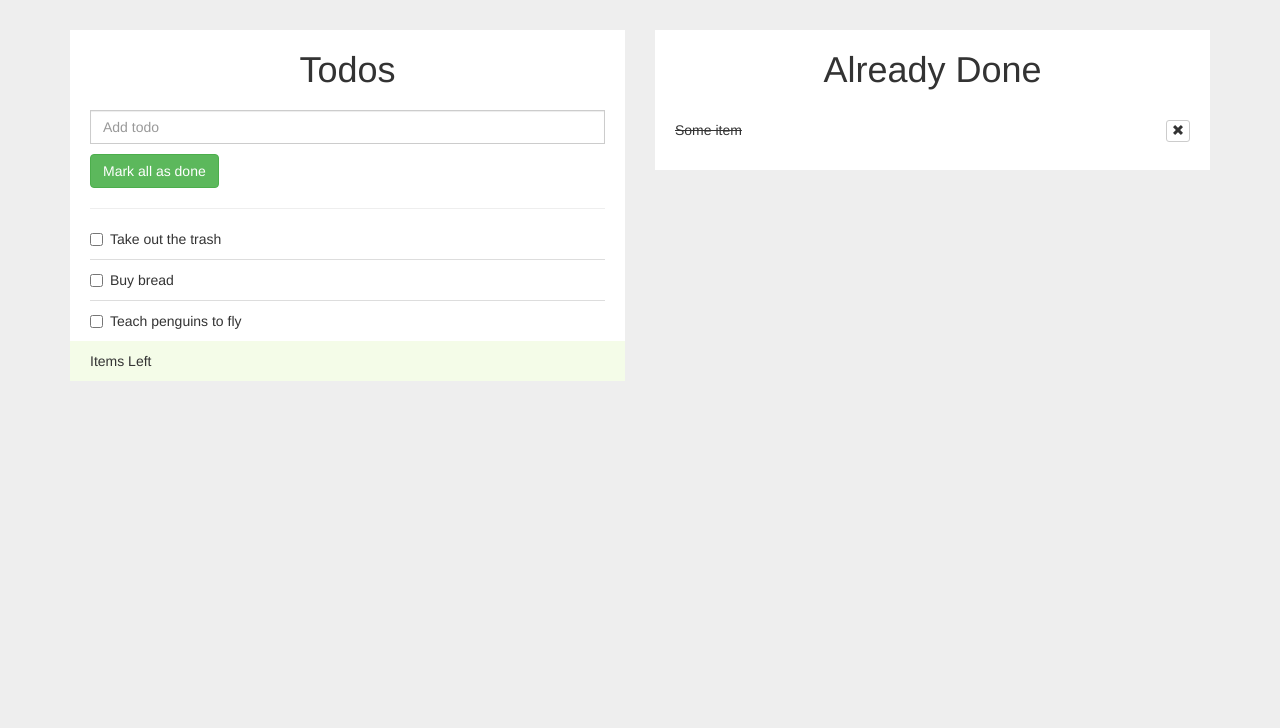
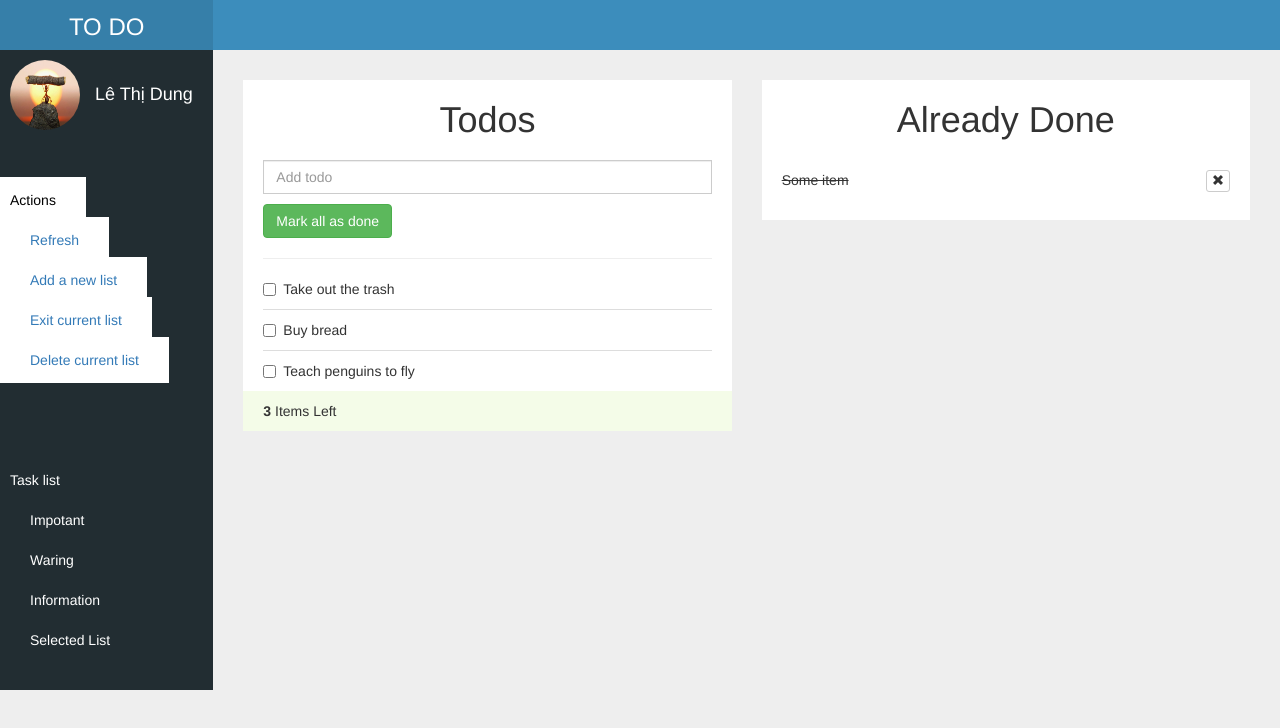
Before and after one commit to DungLe1603/TodoList-JS, a plain HTML site: page index.html in a window 1280 px wide. Drawn offline with Linux system fonts and the light colour scheme.

Commit message:
add file js

```diff
--- /dev/null
+++ b/css/mystyles.css
@@ -0,0 +1,26 @@
+
+.container {  width: 100%; margin: 0;}
+.avatar img { height:70px; width: 70px; margin: 10px; border-radius: 50%; }
+.avatar {color: #fff; font-size: 18px; }
+.topbar { height: 50px;  color:#fff; text-align: center; font-size: 24px; padding: 10px;}
+.topbar, .leftbar { margin: 0 -15px; }
+.part-left .topbar {background-color: #367fa9;}
+.part-right .topbar {background-color: #3c8dbc;}
+.leftbar { background-color: #222d32; }
+/*.actions-li { padding: 15px; margin: 20px 0;  background-color: #fff; }*/
+.actions-li {margin: 20px 0;}
+.actions-li a{padding: 15px 30px;background-color: #fff;}
+.actions-li a:hover { background-color: #eee; }
+
+.action-header { margin-left: -20px !important;}
+.action-header a { color: #000 !important;}
+.task-header { padding-left: 10px !important;}
+.task-li {padding: 10px 30px;}
+.task-li:hover {  background-color: #1a2226;}
+.task-li a{  color: #fff; text-decoration: none;}
+.leftbar-menu {
+	padding-left: 0;
+    list-style: none;
+    padding: 30px 0;}
+/*.leftbar-menu a { padding: 5px;}*/
+.task-menu { color: #fff; }
--- /dev/null
+++ b/css/style-todo.css
@@ -0,0 +1,42 @@
+body{
+    background-color:#EEEEEE;
+}
+.todolist{
+    background-color:#FFF;
+    padding:20px 20px 10px 20px;
+    margin-top:30px;
+}
+.todolist h1{
+    margin:0;
+    padding-bottom:20px;
+    text-align:center;
+}
+.form-control{
+    border-radius:0;
+}
+li.ui-state-default{
+    background:#fff;
+    border:none;
+    border-bottom:1px solid #ddd;
+}
+
+li.ui-state-default:last-child{
+    border-bottom:none;
+}
+
+.todo-footer{
+    background-color:#F4FCE8;
+    margin:0 -20px -10px -20px;
+    padding: 10px 20px;
+}
+#done-items li{
+    padding:10px 0;
+    border-bottom:1px solid #ddd;
+    text-decoration:line-through;
+}
+#done-items li:last-child{
+    border-bottom:none;
+}
+#checkAll{
+    margin-top:10px;
+}
--- a/index.html
+++ b/index.html
@@ -2,11 +2,42 @@
 <html>
 <head>
     <title>To do List</title>
-    <link rel="stylesheet" type="text/css" href="css/bootstrap.css">
-    <link rel="stylesheet" type="text/css" href="css/styles.css">
+    <link rel="stylesheet" type="text/css" href="css/bootstrap.min.css">
+    <link rel="stylesheet" type="text/css" href="css/style-todo.css">
+    <link rel="stylesheet" type="text/css" href="css/mystyles.css">
 
 </head>
 <body>
+
+        <div class="col-md-2 part-left">
+            <div class="topbar"> TO DO</div>
+            <div class="leftbar">
+                <div class="avatar">
+                <img  src="image/profile.jpg">
+                <span> Lê Thị Dung </span>
+                </div>
+                <div class="">
+                    <ul class="leftbar-menu action-menu">
+                        <li class="actions-li action-header"><a href="#"> Actions</a></li>
+                        <li class="actions-li"><a href="#"> Refresh</a></li>
+                        <li class="actions-li"><a href="#"> Add a new list</a></li>
+                        <li class="actions-li"><a href="#"> Exit current list</a></li>
+                        <li class="actions-li"><a href="#"> Delete current list</a></li>
+                    </ul>
+                </div>
+                <div class="">
+                    <ul class="leftbar-menu task-menu">
+                        <li class="task-li task-header"><a href="#"> Task list</a></li>
+                        <li class="task-li"><a href="#"> Impotant</a></li>
+                        <li class="task-li"><a href="#"> Waring</a></li>
+                        <li class="task-li"><a href="#"> Information</a></li>
+                        <li class="task-li"><a href="#"> Selected List</a></li>
+                    </ul>
+                </div>
+            </div>
+        </div>
+        <div class="col-md-10 part-right">
+            <div class="topbar"></div>
             <div class="container">
                 <div class="row">
                     <div class="col-md-6">
@@ -52,5 +83,12 @@
                     </div>
                 </div>
             </div>
+        </div>
+
+    <script src="js/jquery-2.1.4.min.js"></script>
+    <script src="js/script.js"></script>
+    <!-- <script src="js/bootstrap.min.js"></script> -->
+    <!-- <script src="js/ajax.js"></script>
+    <script src="js/mytodo.js"></script>-->
 </body>
 </html>
--- a/js/script.js
+++ b/js/script.js
@@ -1,6 +1,5 @@
-$("#sortable").sortable();
-$("#sortable").disableSelection();
 
+$(document).ready(function(){
   countTodos();
 
   // all done btn
@@ -79,3 +78,4 @@ function AllDone(){
   function removeItem(element){
       $(element).parent().remove();
   }
+});
```
Also changed, not shown: image/profile.jpg (added). Lines whose indentation alone changed are shown as unchanged.
